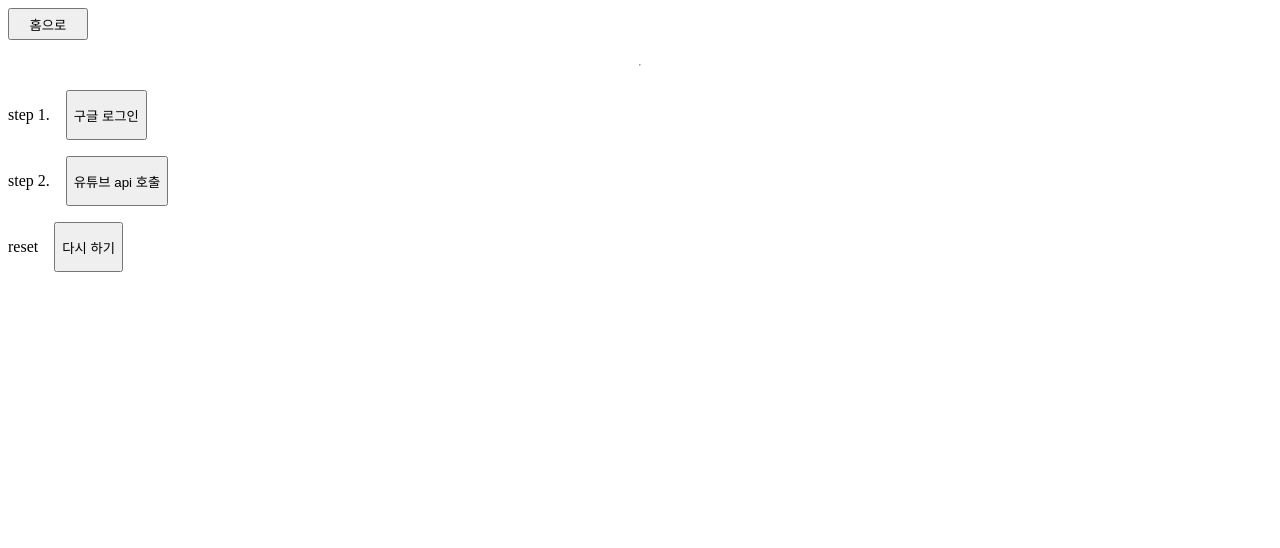
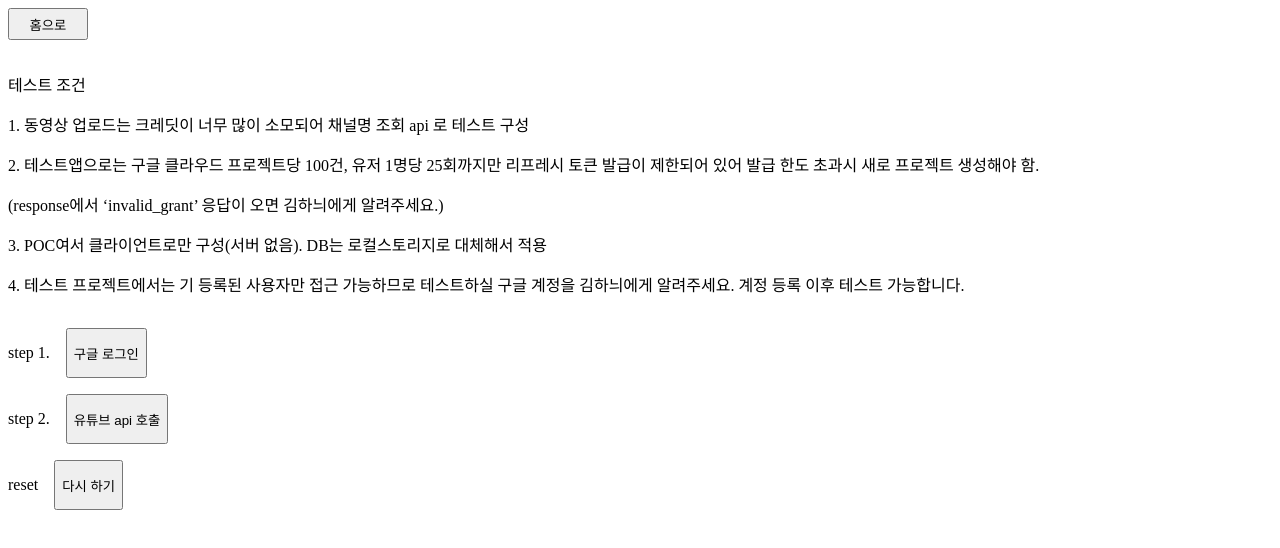
Before and after one commit to hani2057/oath-test, a React (Vite) app: page /youtube in a window 1280 px wide. Shown: the top 548 px of the page. Built offline with nearby package versions, Linux system fonts and the light colour scheme; no server answers.

Commit message:
[chore] 유튜브 테스트 조건 설명 텍스트 추가

```diff
--- a/src/pages/youtube/youtube.tsx
+++ b/src/pages/youtube/youtube.tsx
@@ -69,7 +69,27 @@ export function Youtube() {
       <Link to="/">
         <button style={{ width: "5rem", height: "2rem" }}>홈으로</button>
       </Link>
-      <hr />
+      <div>
+        <p>테스트 조건</p>
+        <p>
+          1. 동영상 업로드는 크레딧이 너무 많이 소모되어 채널명 조회 api 로
+          테스트 구성
+        </p>
+        <p>
+          2. 테스트앱으로는 구글 클라우드 프로젝트당 100건, 유저 1명당
+          25회까지만 리프레시 토큰 발급이 제한되어 있어 발급 한도 초과시 새로
+          프로젝트 생성해야 함.
+        </p>
+        <p>(response에서 ‘invalid_grant’ 응답이 오면 김하늬에게 알려주세요.)</p>
+        <p>
+          3. POC여서 클라이언트로만 구성(서버 없음). DB는 로컬스토리지로
+          대체해서 적용
+        </p>
+        <p>
+          4. 테스트 프로젝트에서는 기 등록된 사용자만 접근 가능하므로 테스트하실
+          구글 계정을 김하늬에게 알려주세요. 계정 등록 이후 테스트 가능합니다.
+        </p>
+      </div>
       <div style={{ display: "flex", gap: "1rem" }}>
         <p>step 1.</p>
         <button onClick={handleOauthLogIn}>구글 로그인</button>
```
